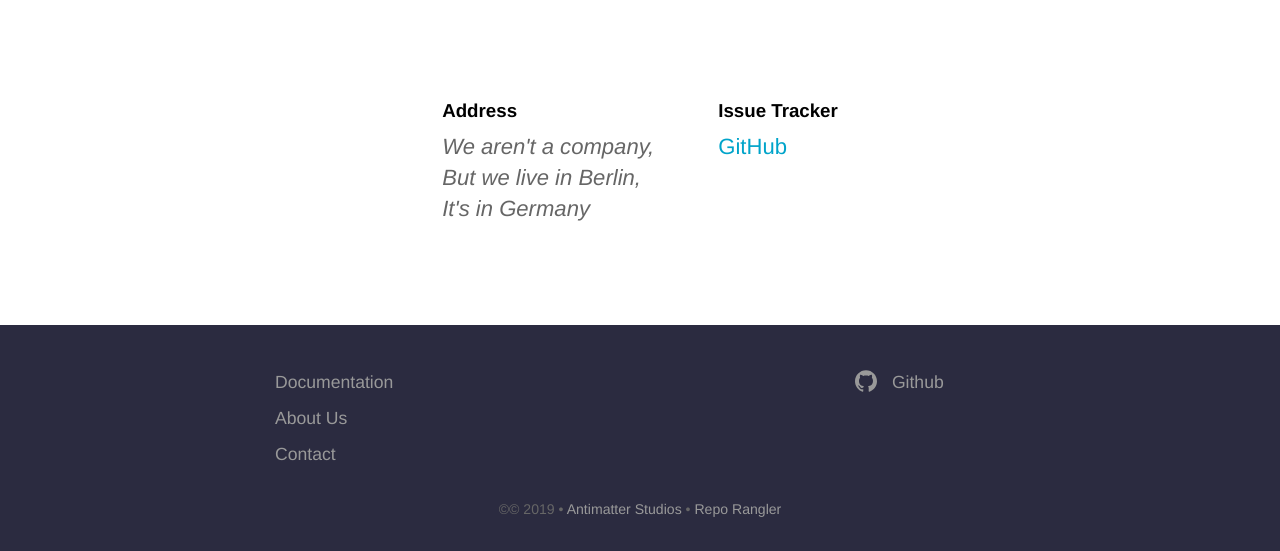
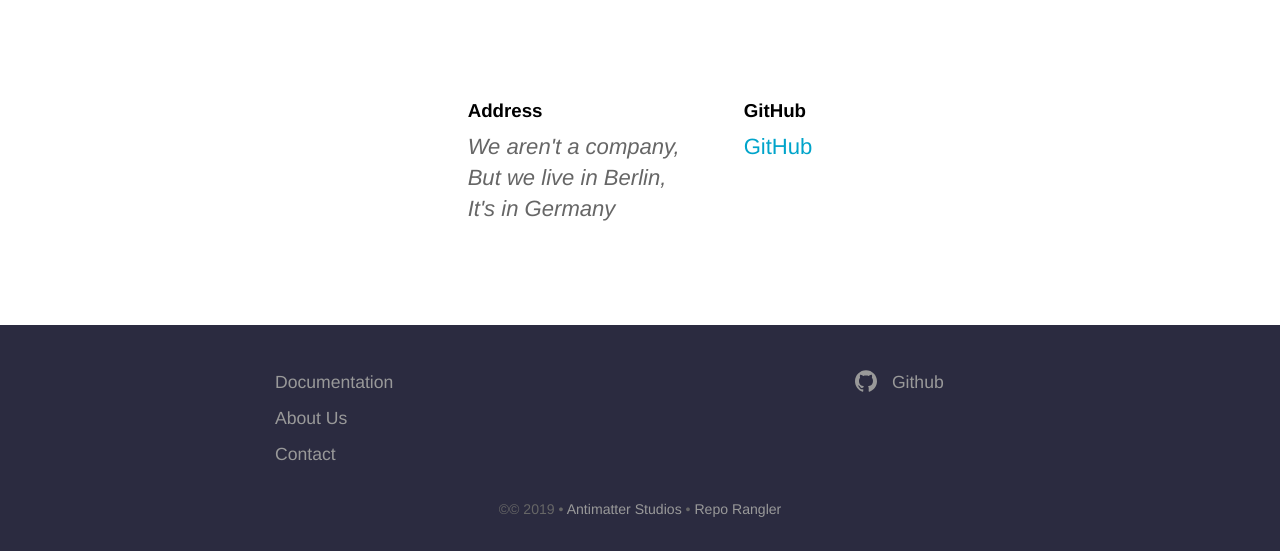
Before and after one commit to reporangler/website, a Jekyll site: the page built from contact.html, in a window 1280 px wide. Shown: the part 504-1055 px from the top of the page. Built offline with Jekyll 4.4.1, drawn with Linux system fonts in a browser that asks for light colours.

Commit message:
fix the broken github links

```diff
--- a/_data/footer.yml
+++ b/_data/footer.yml
@@ -7,6 +7,6 @@
     link: /contact
 - links:
   - name: Github
-    link: https://github.com/christhomas/reporangler
+    link: https://github.com/reporangler
     new_window: true
     social_icon: Github
--- a/contact.html
+++ b/contact.html
@@ -18,8 +18,8 @@ map:
 	</div>
 
   <div class="contact-details">
-    <h3>Issue Tracker</h3>
-    <p><a href="https://github.com/christhomas/reporangler/issues" target="_blank">GitHub</a></p>
+    <h3>GitHub</h3>
+    <p><a href="https://github.com/reporangler" target="_blank">GitHub</a></p>
   </div>
 </div>
 
```
